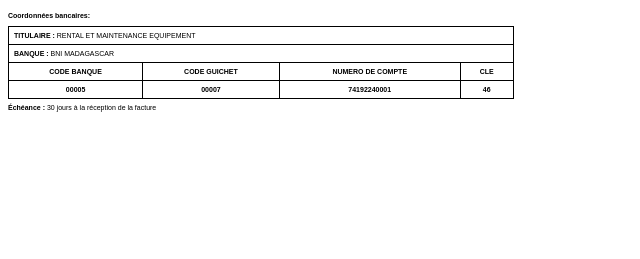
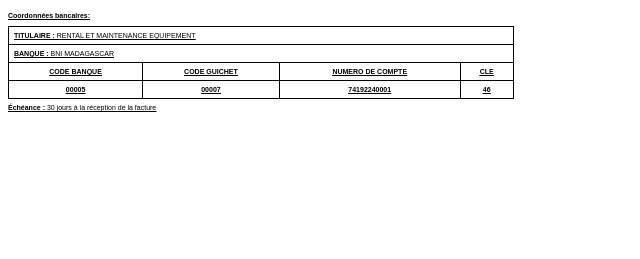
Before and after one commit to kiadyaaron/Location_et_facturation, a Symfony app: template templates/facture/pdf.html.twig in a window 1280 px wide. Shown: the part 389-648 px from the top of the page, without its empty margins (0-640 px from the left). Run offline with Twig, Linux system fonts and the light colour scheme; the template is opened without the code that fills it, so the values that code supplies are empty; some libraries are stand-ins or nearby versions.

Commit message:
final_commit

```diff
--- a/templates/facture/pdf.html.twig
+++ b/templates/facture/pdf.html.twig
@@ -90,7 +90,7 @@
 </div>
 
 <div class="bank-details" style="font-size: 7px; text-align: center; margin-top: 0px;">
-    <p style="text-align: left;"><strong>Coordonnées bancaires:</strong></p>
+    <p style="text-align: left;"><strong><u>Coordonnées bancaires:<u></strong></p>
     <table style="width: 40%;">
         <tr>
             <td colspan="4" style="text-align: left;"><strong>TITULAIRE :</strong> RENTAL ET MAINTENANCE EQUIPEMENT</td>
```
